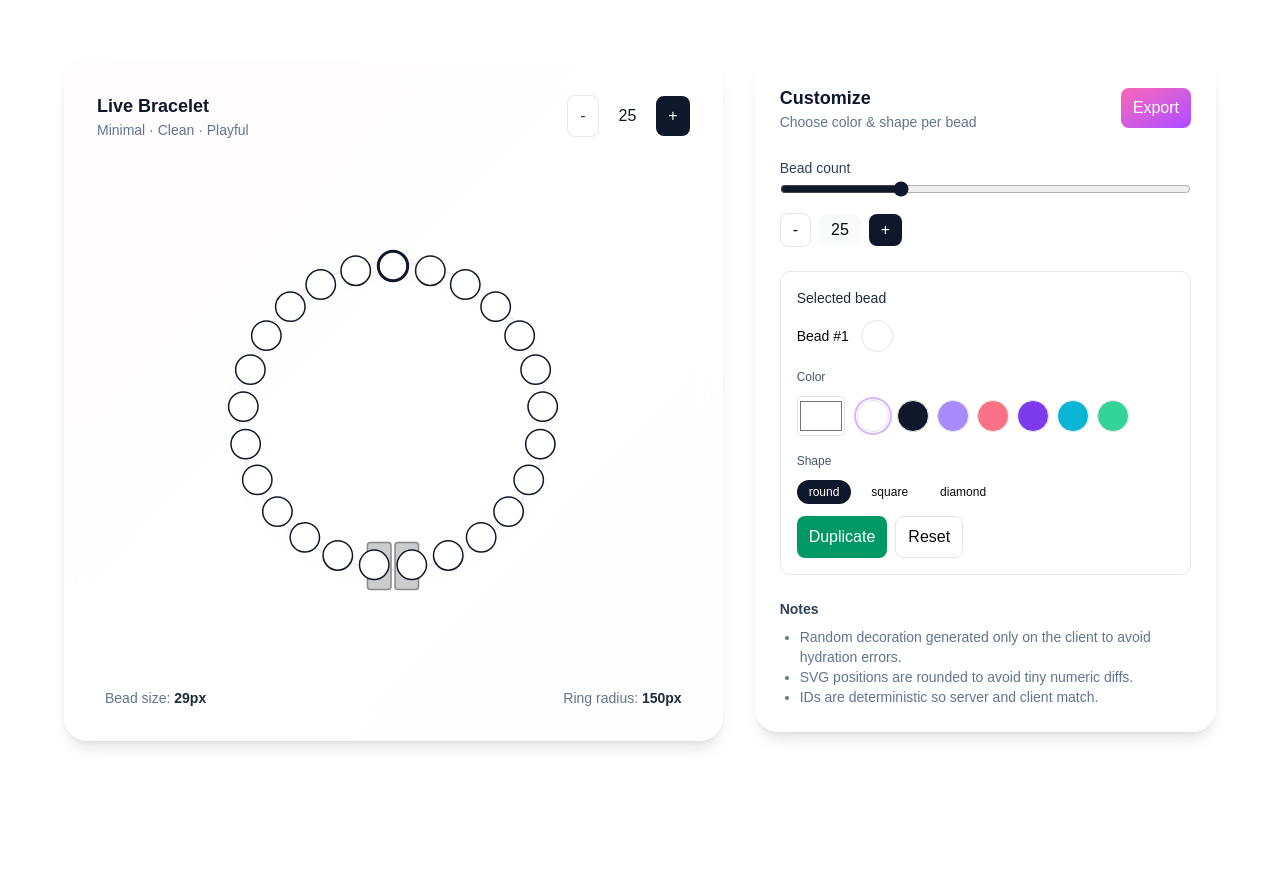
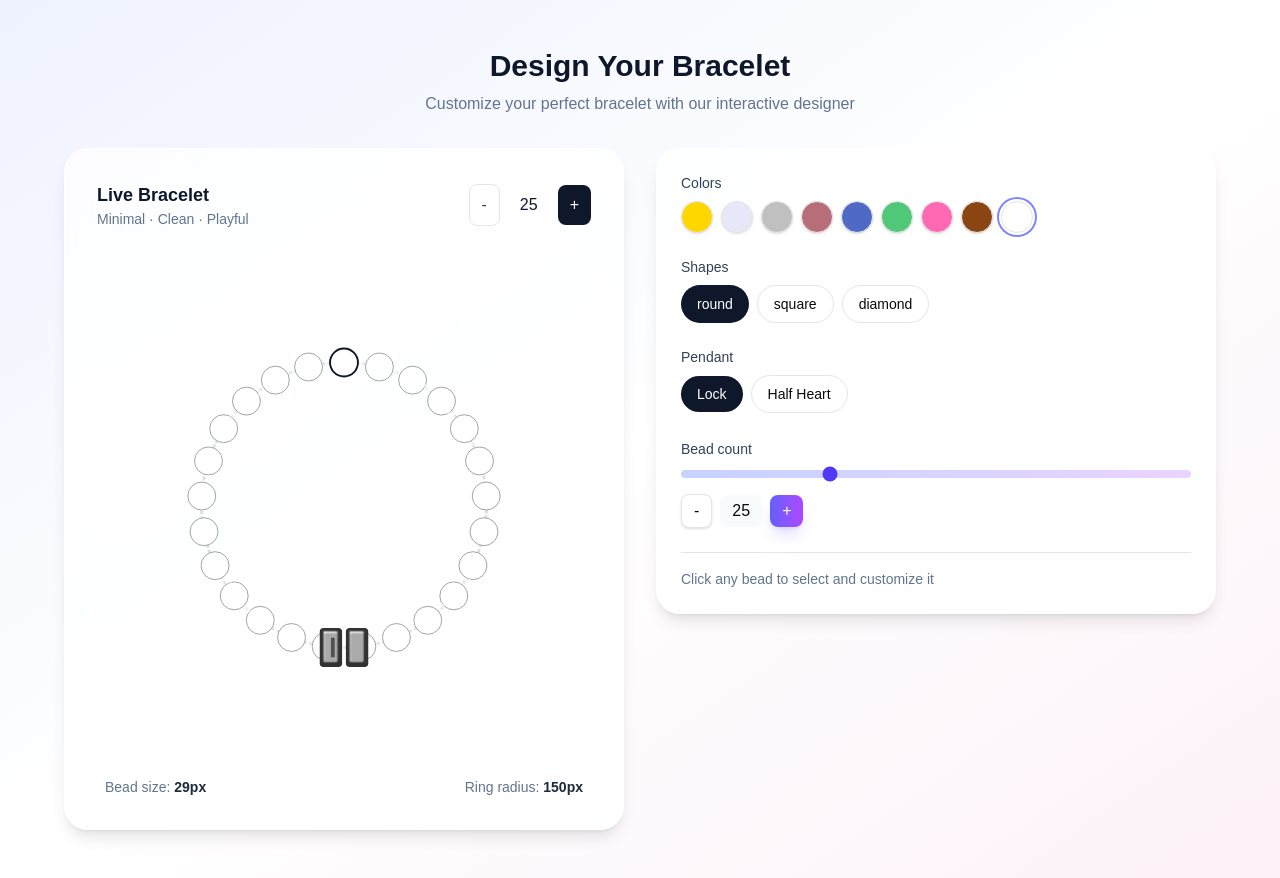
Before and after one commit to FarjazKashif/bracelet, a Next.js app: page /configure/design in a window 1280 px wide. Before the commit the page ends 800 px from the top, so only its background shows below. Built offline with nearby package versions, Linux system fonts and the light colour scheme; a web font is replaced by a local one.

Commit message:
Working on Half-Heart

```diff
--- a/src/components/BraceletConfigurator.tsx
+++ b/src/components/BraceletConfigurator.tsx
@@ -2,9 +2,21 @@
 
 import React, { useEffect, useMemo, useRef, useState } from "react";
 import { motion } from "framer-motion";
+import HeartPendant from "./HeartPandent";
 
 type Shape = "round" | "square" | "diamond";
 interface Bead { id: number; color: string; shape: Shape; }
+
+const palette = [
+  "#FFD700", // Real gold
+  "#E6E8FA", // Pearl white
+  "#C0C0C0", // Sterling silver
+  "#B76E79", // Rose gold
+  "#4F69C6", // Sapphire blue
+  "#50C878", // Emerald
+  "#FF69B4", // Pink tourmaline
+  "#8B4513", // Amber brown
+];
 
 export default function BraceletConfigurator({ initial = 28 }: { initial?: number }) {
   // ---------- stable state & ids ----------
@@ -15,8 +27,12 @@ export default function BraceletConfigurator({ initial = 28 }: { initial?: numbe
   );
   const [selectedIndex, setSelectedIndex] = useState<number | null>(0);
 
+  // pendant state: "lock" | "heart"
+  const [pendantType, setPendantType] = useState<"lock" | "heart">("lock");
+  // color for heart half (user chooses from same palette)
+  const [pendantColor, setPendantColor] = useState<string>("#FFD700");
+
   // ---------- avoid SSR/CSR mismatch ----------
-  // mounted flag: anything generated with randomness is created only after mount
   const [mounted, setMounted] = useState(false);
   useEffect(() => { setMounted(true); }, []);
 
@@ -68,54 +84,20 @@ export default function BraceletConfigurator({ initial = 28 }: { initial?: numbe
   function updateBead(index: number, partial: Partial<Bead>) {
     setBeads(prev => prev.map((b, i) => (i === index ? { ...b, ...partial } : b)));
   }
-  function addBead() { setCount(c => c + 1); }
+  function addBead() { setCount(c => Math.min(80, c + 1)); }
   function removeBead() { setCount(c => Math.max(3, c - 1)); }
-
-  // ---------- stars/background (only client-side) ----------
-  type Star = { top: string; left: string; size: number; opacity: number; dur: number; delay: number };
-  const [stars, setStars] = useState<Star[]>([]);
-  useEffect(() => {
-    if (!mounted) return;
-    const s: Star[] = Array.from({ length: 38 }).map(() => ({
-      top: `${(Math.random() * 92 + 2).toFixed(2)}%`,
-      left: `${(Math.random() * 92 + 2).toFixed(2)}%`,
-      size: Math.random() * 2 + 1,
-      opacity: +(0.15 + Math.random() * 0.85).toFixed(2),
-      dur: 8 + Math.random() * 18,
-      delay: Math.random() * 6
-    }));
-    setStars(s);
-  }, [mounted]);
-
-  // ---------- palette ----------
-  const palette = ["#ffffff", "#0f172a", "#a78bfa", "#fb7185", "#7c3aed", "#06b6d4", "#34d399"];
 
   // ---------- render ----------
   return (
-    <div className="min-h-screen flex items-center justify-center bg-white px-6 py-12">
-      {/* container */}
-      <div className="w-full max-w-6xl grid grid-cols-1 lg:grid-cols-12 gap-8 items-start">
-        {/* preview */}
-        <div className="lg:col-span-7 col-span-1 relative">
-          {/* subtle gradient backdrop */}
-          <div className="absolute inset-0 rounded-3xl bg-gradient-to-br from-pink-50 via-white to-purple-50/60 pointer-events-none" />
-          {/* animated stars (only rendered after mount) */}
-          {mounted && (
-            <div className="absolute inset-0 -z-10">
-              {stars.map((st, idx) => (
-                <motion.div
-                  key={idx}
-                  className="absolute bg-white rounded-full"
-                  style={{ top: st.top, left: st.left, width: st.size, height: st.size, opacity: st.opacity }}
-                  initial={{ y: 0, opacity: st.opacity * 0.6 }}
-                  animate={{ y: [0, -8, 0], opacity: [st.opacity * 0.6, st.opacity, st.opacity * 0.6] }}
-                  transition={{ duration: st.dur, repeat: Infinity, delay: st.delay, ease: "easeInOut" }}
-                />
-              ))}
+    <div className="min-h-screen flex flex-col items-center justify-center bg-gradient-to-br from-indigo-50 via-white to-pink-50 px-6 py-12">
+      <div className="text-center mb-8 w-full max-w-2xl">
+        <h1 className="text-3xl font-bold text-slate-900 mb-2">Design Your Bracelet</h1>
+        <p className="text-slate-500">Customize your perfect bracelet with our interactive designer</p>
       </div>
-          )}
 
-          <div className="relative p-8 rounded-3xl bg-white/70 backdrop-blur-md border border-white/60 shadow-lg">
+      <div className="w-full max-w-6xl grid grid-cols-1 lg:grid-cols-2 gap-8 items-start">
+        <motion.div className="relative">
+          <div className="relative p-8 rounded-3xl bg-white/80 backdrop-blur-xl border border-white/80 shadow-lg">
             <div className="flex items-center justify-between mb-4">
               <div>
                 <h3 className="text-lg font-semibold text-slate-900">Live Bracelet</h3>
@@ -129,129 +111,111 @@ export default function BraceletConfigurator({ initial = 28 }: { initial?: numbe
             </div>
 
             <div className="flex items-center justify-center">
-              <svg viewBox={`0 0 ${size} ${size}`} width={size} height={size} role="img" aria-label="Bracelet preview">
+              <svg viewBox={`0 0 ${size} ${size}`} width={size} height={size}>
                 <defs>
-                  <filter id="softShadow" x="-50%" y="-50%" width="200%" height="200%">
-                    <feDropShadow dx="0" dy="6" stdDeviation="10" floodOpacity="0.08" />
+                  {/* Enhanced metallic effects */}
+                  <radialGradient id="pearlSheen" cx="0.3" cy="0.3" r="0.7">
+                    <stop offset="0%" stopColor="rgba(255,255,255,0.8)" />
+                    <stop offset="80%" stopColor="rgba(255,255,255,0)" />
+                  </radialGradient>
+                  <linearGradient id="chainGradient" x1="0" y1="0" x2="1" y2="0">
+                    <stop offset="0%" stopColor="#D4D4D8" />
+                    <stop offset="50%" stopColor="#E4E4E7" />
+                    <stop offset="100%" stopColor="#D4D4D8" />
+                  </linearGradient>
+                  <filter id="bevelEffect">
+                    <feGaussianBlur in="SourceAlpha" stdDeviation="2" result="blur" />
+                    <feSpecularLighting in="blur" surfaceScale="5" specularConstant=".75" specularExponent="20" result="spec">
+                      <fePointLight x="-5000" y="-10000" z="20000" />
+                    </feSpecularLighting>
+                    <feComposite in="SourceGraphic" in2="spec" operator="arithmetic" k1="0" k2="1" k3="1" k4="0" />
                   </filter>
                 </defs>
 
-                <g filter="url(#softShadow)">
-  {/* Base circle */}
+                {/* Chain/thread effect */}
+                <path
+                  d={`M ${cx},${cy} m -${radius},0 a ${radius},${radius} 0 1,0 ${radius*2},0 a ${radius},${radius} 0 1,0 -${radius*2},0`}
+                  fill="none"
+                  stroke="url(#chainGradient)"
+                  strokeWidth="3"
+                  strokeDasharray="4 2"
+                  opacity="0.8"
+                />
+
+                {/* Beads with enhanced effects */}
+                {positions.map((p, i) => {
+                  const bead = beads[i];
+                  if (!bead) return null;
+                  const selected = selectedIndex === i;
+
+                  return (
+                    <g key={bead.id}>
+                      <motion.circle
+                        cx={p.x}
+                        cy={p.y}
+                        r={beadRadius}
+                        fill={bead.color}
+                        stroke={selected ? "#0f172a" : "#9aa0a6"}
+                        strokeWidth={selected ? 2 : 1}
+                        filter="url(#bevelEffect)"
+                        whileHover={{ scale: 1.12 }}
+                        transition={{ type: "spring", stiffness: 220, damping: 18 }}
+                        onClick={() => setSelectedIndex(i)}
+                      />
+                      {/* Metallic highlight */}
                       <circle
-    cx={cx}
-    cy={cy}
-    r={radius + beadRadius * 0.25}
-    fill="none"
-    stroke="#f3e8ff"
-    strokeWidth={2}
+                        cx={p.x - beadRadius * 0.3}
+                        cy={p.y - beadRadius * 0.3}
+                        r={beadRadius * 0.5}
+                        fill="url(#pearlSheen)"
+                        opacity="0.6"
+                        pointerEvents="none"
                       />
                     </g>
+                  );
+                })}
 
+                {/* Improved clasp design */}
                 {(() => {
-  const lockAngle = Math.PI / 2; // bottom of the circle
+                  const lockAngle = Math.PI / 2;
                   const lockX = cx + Math.cos(lockAngle) * radius;
                   const lockY = cy + Math.sin(lockAngle) * radius;
-
                   const lockWidth = beadDiameter * 0.8;
-  const lockHeight = beadDiameter * 1.6;
-  const gap = 4;
+                  const lockHeight = beadDiameter * 1.4;
 
                   return (
                     <g>
+                      {/* Left clasp part */}
                       <rect
-        x={lockX - lockWidth - gap / 2}
-        y={lockY - lockHeight / 2}
+                        x={lockX - lockWidth - 2}
+                        y={lockY - lockHeight/2}
                         width={lockWidth}
                         height={lockHeight}
-        rx={3}
-        fill="#ccc"
-        stroke="#888"
-        strokeWidth={1.5}
+                        rx={4}
+                        fill="#303030"
+                        filter="url(#bevelEffect)"
                       />
+                      {/* Right clasp part */}
                       <rect
-        x={lockX + gap / 2}
-        y={lockY - lockHeight / 2}
+                        x={lockX + 2}
+                        y={lockY - lockHeight/2}
                         width={lockWidth}
                         height={lockHeight}
-        rx={3}
-        fill="#ccc"
-        stroke="#888"
-        strokeWidth={1.5}
+                        rx={4}
+                        fill="#303030"
+                        filter="url(#bevelEffect)"
+                      />
+                      {/* Clasp details */}
+                      <rect
+                        x={lockX - lockWidth/2 - 2}
+                        y={lockY - lockHeight/4}
+                        width={4}
+                        height={lockHeight/2}
+                        fill="#505050"
                       />
                     </g>
                   );
                 })()}
-
-                {positions.map((p, i) => {
-                  const bead = beads[i];
-                  if (!bead) return null; // guard
-                  const selected = selectedIndex === i;
-                  const stroke = selected ? "#0f172a" : "#111827";
-                  const strokeW = selected ? 3 : 1.5;
-                  const common = {
-                    onClick: () => setSelectedIndex(i),
-                    role: "button",
-                    tabIndex: 0,
-                  } as any;
-
-                  if (bead.shape === "round") {
-                    return (
-                      <motion.circle
-                        key={bead.id}
-                        {...common}
-                        cx={p.x}
-                        cy={p.y}
-                        r={beadRadius}
-                        fill={bead.color}
-                        stroke={stroke}
-                        strokeWidth={strokeW}
-                        whileHover={{ scale: 1.12 }}
-                        transition={{ type: "spring", stiffness: 220, damping: 18 }}
-                        style={{ transformOrigin: `${p.x}px ${p.y}px` }}
-                      />
-                    );
-                  }
-
-                  if (bead.shape === "square") {
-                    const x = p.x - beadRadius;
-                    const y = p.y - beadRadius;
-                    return (
-                      <motion.rect
-                        key={bead.id}
-                        {...common}
-                        x={x}
-                        y={y}
-                        width={beadDiameter}
-                        height={beadDiameter}
-                        rx={Math.max(3, beadRadius * 0.2)}
-                        fill={bead.color}
-                        stroke={stroke}
-                        strokeWidth={strokeW}
-                        whileHover={{ rotate: 8, scale: 1.08 }}
-                      />
-                    );
-                  }
-
-                  // diamond
-                  const pts = [
-                    `${p.x},${p.y - beadRadius}`,
-                    `${p.x + beadRadius},${p.y}`,
-                    `${p.x},${p.y + beadRadius}`,
-                    `${p.x - beadRadius},${p.y}`,
-                  ].join(" ");
-                  return (
-                    <motion.polygon
-                      key={bead.id}
-                      {...common}
-                      points={pts}
-                      fill={bead.color}
-                      stroke={stroke}
-                      strokeWidth={strokeW}
-                      whileHover={{ rotate: 22, scale: 1.08 }}
-                    />
-                  );
-                })}
               </svg>
             </div>
 
@@ -260,91 +224,78 @@ export default function BraceletConfigurator({ initial = 28 }: { initial?: numbe
               <div>Ring radius: <strong className="text-slate-800">{Math.round(radius)}px</strong></div>
             </div>
           </div>
-        </div>
+        </motion.div>
 
-        {/* controls */}
-        <aside className="lg:col-span-5 col-span-1">
-          <div className="p-6 rounded-3xl bg-white/70 backdrop-blur-md border border-white/60 shadow-lg flex flex-col gap-6">
-            <div className="flex items-center justify-between">
+        {/* Controls */}
+        <motion.div initial={{ opacity: 0, x: 20 }} animate={{ opacity: 1, x: 0 }} transition={{ duration: 0.6, delay: 0.2 }} className="space-y-6 bg-white/80 backdrop-blur-xl border border-white/80 rounded-3xl p-6 shadow-lg">
+          {/* Color picker */}
           <div>
-                <h4 className="text-lg font-semibold text-slate-900">Customize</h4>
-                <p className="text-sm text-slate-500">Choose color & shape per bead</p>
-              </div>
-              <button onClick={() => alert("Export not implemented")} className="px-3 py-2 rounded-md bg-gradient-to-br from-pink-400 to-purple-500 text-white">Export</button>
-            </div>
-
-            <div className="space-y-4">
-              <label className="text-sm text-slate-700">Bead count</label>
-              <input type="range" min={3} max={80} value={count} onChange={(e) => setCount(Number(e.target.value))} className="w-full accent-slate-900" />
-              <div className="flex items-center gap-2">
-                <button onClick={() => setCount(c => Math.max(3, c - 1))} className="px-3 py-1 rounded-md bg-white border">-</button>
-                <div className="px-3 py-1 rounded-md bg-slate-50">{count}</div>
-                <button onClick={() => setCount(c => c + 1)} className="px-3 py-1 rounded-md bg-slate-900 text-white">+</button>
+            <label className="text-sm font-medium text-slate-700 block mb-2">Colors</label>
+            <div className="flex gap-2">
+              {palette.map(c => (
+                <motion.button
+                  key={c}
+                  whileHover={{ scale: 1.1 }}
+                  whileTap={{ scale: 0.95 }}
+                  onClick={() => selectedIndex !== null && updateBead(selectedIndex, { color: c })}
+                  style={{ background: c }}
+                  className={`h-8 w-8 rounded-full border shadow-sm ${selectedIndex !== null && beads[selectedIndex]?.color === c ? "ring-2 ring-offset-2 ring-indigo-400" : ""}`}
+                />
+              ))}
+              <motion.button whileHover={{ scale: 1.05 }} whileTap={{ scale: 0.95 }} onClick={() => selectedIndex !== null && updateBead(selectedIndex, { color: "#ffffff" })} className={`h-8 w-8 rounded-full border shadow-sm bg-white ${selectedIndex !== null && beads[selectedIndex]?.color === "#ffffff" ? "ring-2 ring-offset-2 ring-indigo-400" : ""}`}> </motion.button>
             </div>
           </div>
 
-            <div className="border rounded-lg p-4 bg-white/60">
-              <h5 className="text-sm font-medium text-slate-800 mb-3">Selected bead</h5>
-              {selectedIndex === null || !beads[selectedIndex] ? (
-                <div className="text-sm text-slate-500">Click any bead to edit it</div>
-              ) : (
-                <div className="space-y-3">
-                  <div className="flex items-center gap-3">
-                    <div className="text-sm font-medium">Bead #{selectedIndex + 1}</div>
-                    <div className="h-8 w-8 rounded-full border" style={{ background: beads[selectedIndex].color }} />
-                  </div>
-
+          {/* Shape picker */}
           <div>
-                    <label className="text-xs text-slate-600">Color</label>
-                    <div className="flex items-center gap-3 mt-2">
-                      <input type="color" value={beads[selectedIndex].color} onChange={(e) => updateBead(selectedIndex, { color: e.target.value })} className="h-10 w-12 p-0 border rounded" />
+            <label className="text-sm font-medium text-slate-700 block mb-2">Shapes</label>
             <div className="flex gap-2">
-                        {palette.map(c => (
-                          <button key={c} onClick={() => updateBead(selectedIndex, { color: c })} style={{ background: c }} className={`h-8 w-8 rounded-full border ${beads[selectedIndex].color === c ? "ring-2 ring-offset-1 ring-purple-300" : ""}`} />
-                        ))}
-                      </div>
-                    </div>
-                  </div>
-
-                  <div>
-                    <label className="text-xs text-slate-600">Shape</label>
-                    <div className="flex gap-2 mt-2">
-                      {(["round","square","diamond"] as Shape[]).map(s => (
-                        <button key={s} onClick={() => updateBead(selectedIndex, { shape: s })} className={`px-3 py-1 rounded-full text-xs ${beads[selectedIndex].shape === s ? "bg-slate-900 text-white" : "bg-white/60"}`}>
+              {(["round", "square", "diamond"] as Shape[]).map(s => (
+                <motion.button
+                  key={s}
+                  whileHover={{ scale: 1.05 }}
+                  whileTap={{ scale: 0.95 }}
+                  onClick={() => selectedIndex !== null && updateBead(selectedIndex, { shape: s })}
+                  className={`px-4 py-2 rounded-full text-sm ${selectedIndex !== null && beads[selectedIndex]?.shape === s ? "bg-slate-900 text-white" : "bg-white border hover:bg-slate-50"}`}
+                >
                   {s}
-                        </button>
+                </motion.button>
               ))}
             </div>
           </div>
 
-                  <div className="flex gap-2 mt-2">
-                    <button onClick={() => {
-                      setBeads(prev => {
-                        const next = prev.slice();
-                        idRef.current += 1;
-                        const src = prev[selectedIndex] || { color: "#ffffff", shape: "round" };
-                        next.splice((selectedIndex ?? 0) + 1, 0, { id: idRef.current, color: src.color, shape: src.shape });
-                        setCount(c => c + 1);
-                        return next;
-                      });
-                    }} className="px-3 py-2 rounded-md bg-emerald-600 text-white">Duplicate</button>
+          {/* Pendant chooser */}
+          <div>
+            <label className="text-sm font-medium text-slate-700 block mb-2">Pendant</label>
+            <div className="flex gap-2 items-center">
+              <motion.button whileHover={{ scale: 1.05 }} whileTap={{ scale: 0.95 }} onClick={() => setPendantType("lock")} className={`px-4 py-2 rounded-full text-sm ${pendantType === "lock" ? "bg-slate-900 text-white" : "bg-white border hover:bg-slate-50"}`}>Lock</motion.button>
+              <motion.button whileHover={{ scale: 1.05 }} whileTap={{ scale: 0.95 }} onClick={() => setPendantType("heart")} className={`px-4 py-2 rounded-full text-sm ${pendantType === "heart" ? "bg-slate-900 text-white" : "bg-white border hover:bg-slate-50"}`}>Half Heart</motion.button>
+            </div>
 
-                    <button onClick={() => updateBead(selectedIndex ?? 0, { color: "#ffffff", shape: "round" })} className="px-3 py-2 rounded-md bg-white border">Reset</button>
-                  </div>
+            {/* if heart selected show color picker for pendant half */}
+            {pendantType === "heart" && (
+              <div className="mt-3 flex items-center gap-2">
+                {palette.map(c => (
+                  <button key={c} onClick={() => setPendantColor(c)} className={`h-7 w-7 rounded-full border ${pendantColor === c ? "ring-2 ring-indigo-400" : ""}`} style={{ background: c }} />
+                ))}
+                <div className="text-xs text-slate-500 ml-2">Choose color for left half</div>
               </div>
             )}
           </div>
 
-            <div className="text-sm text-slate-500">
-              <strong className="text-slate-700">Notes</strong>
-              <ul className="list-disc ml-5 mt-2">
-                <li>Random decoration generated only on the client to avoid hydration errors.</li>
-                <li>SVG positions are rounded to avoid tiny numeric diffs.</li>
-                <li>IDs are deterministic so server and client match.</li>
-              </ul>
+          {/* Bead count */}
+          <div className="space-y-4">
+            <label className="text-sm font-medium text-slate-700">Bead count</label>
+            <input type="range" min={3} max={80} value={count} onChange={(e) => setCount(Number(e.target.value))} className="w-full h-2 bg-gradient-to-r from-indigo-200 to-purple-200 rounded-lg appearance-none cursor-pointer accent-indigo-600" />
+            <div className="flex items-center gap-2">
+              <motion.button whileHover={{ scale: 1.05 }} whileTap={{ scale: 0.95 }} onClick={() => setCount(c => Math.max(3, c - 1))} className="px-3 py-1 rounded-md bg-white border shadow-sm hover:bg-slate-50">-</motion.button>
+              <div className="px-3 py-1 rounded-md bg-slate-50 font-medium">{count}</div>
+              <motion.button whileHover={{ scale: 1.05 }} whileTap={{ scale: 0.95 }} onClick={() => setCount(c => Math.min(80, c + 1))} className="px-3 py-1 rounded-md bg-gradient-to-r from-indigo-500 to-purple-500 text-white shadow-lg shadow-indigo-500/20">+</motion.button>
             </div>
           </div>
-        </aside>
+
+          <p className="text-sm text-slate-500 pt-4 border-t">Click any bead to select and customize it</p>
+        </motion.div>
       </div>
     </div>
   );
--- /dev/null
+++ b/src/components/HeartPandent.tsx
@@ -0,0 +1,56 @@
+import React from "react";
+
+interface HeartPendantProps {
+  color?: string; // dynamic left half color
+}
+
+const HeartPendant: React.FC<HeartPendantProps> = ({ color = "#4ade80" }) => {
+  return (
+    <svg
+      viewBox="0 0 200 200"
+      xmlns="http://www.w3.org/2000/svg"
+      width="200"
+      height="200"
+    >
+      {/* --- Beads (white with black border) --- */}
+      <circle cx="40" cy="40" r="15" fill="white" stroke="black" strokeWidth="2" />
+      <circle cx="80" cy="40" r="15" fill="white" stroke="black" strokeWidth="2" />
+      <circle cx="120" cy="40" r="15" fill="white" stroke="black" strokeWidth="2" />
+      <circle cx="160" cy="40" r="15" fill="white" stroke="black" strokeWidth="2" />
+
+      {/* --- Connecting black chain circles --- */}
+      <circle cx="100" cy="60" r="4" fill="black" />
+      <circle cx="100" cy="70" r="3" fill="black" />
+      <circle cx="100" cy="80" r="2" fill="black" />
+
+      {/* --- Half-filled heart pendant --- */}
+      <path
+        d="M100 120
+           L85 100
+           A15 15 0 0 1 115 100
+           Z"
+        fill={color}
+      />
+      <path
+        d="M100 120
+           L85 100
+           A15 15 0 0 1 115 100
+           Z"
+        fill="none"
+        stroke="black"
+        strokeWidth="2"
+      />
+      <path
+        d="M100 120
+           L115 100
+           A15 15 0 0 0 85 100
+           Z"
+        fill="white"
+        stroke="black"
+        strokeWidth="2"
+      />
+    </svg>
+  );
+};
+
+export default HeartPendant;
```
Also changed, not shown: src/components/HeartPendant.tsx (added). Lines whose indentation alone changed are shown as unchanged.
